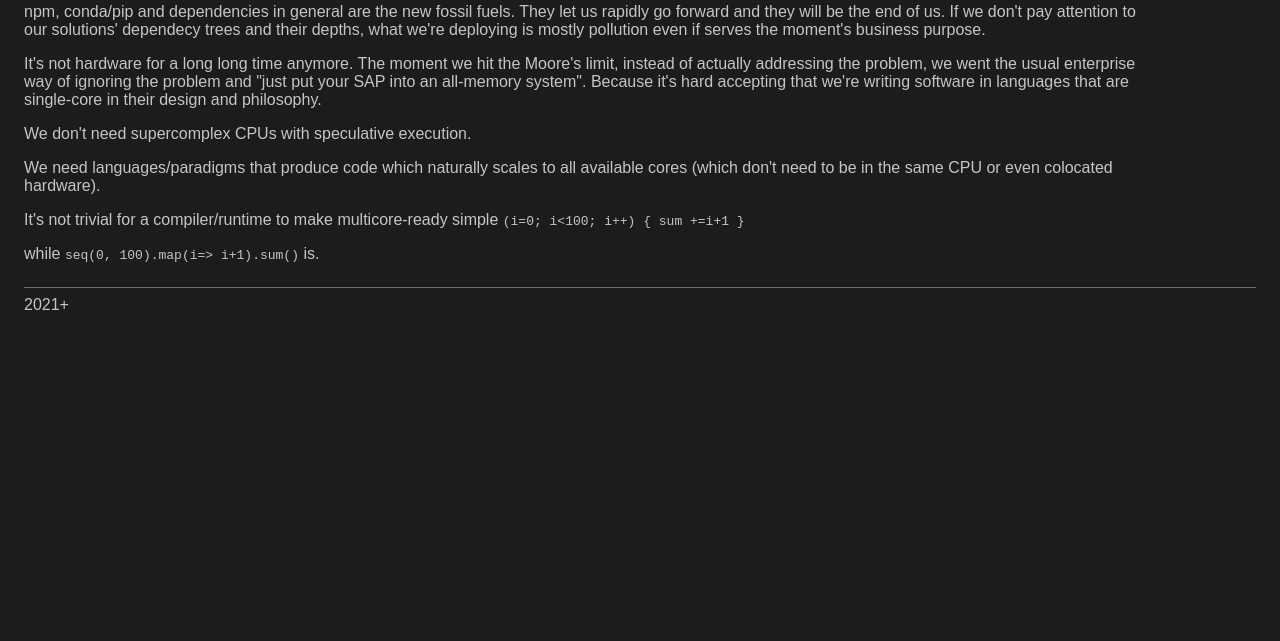
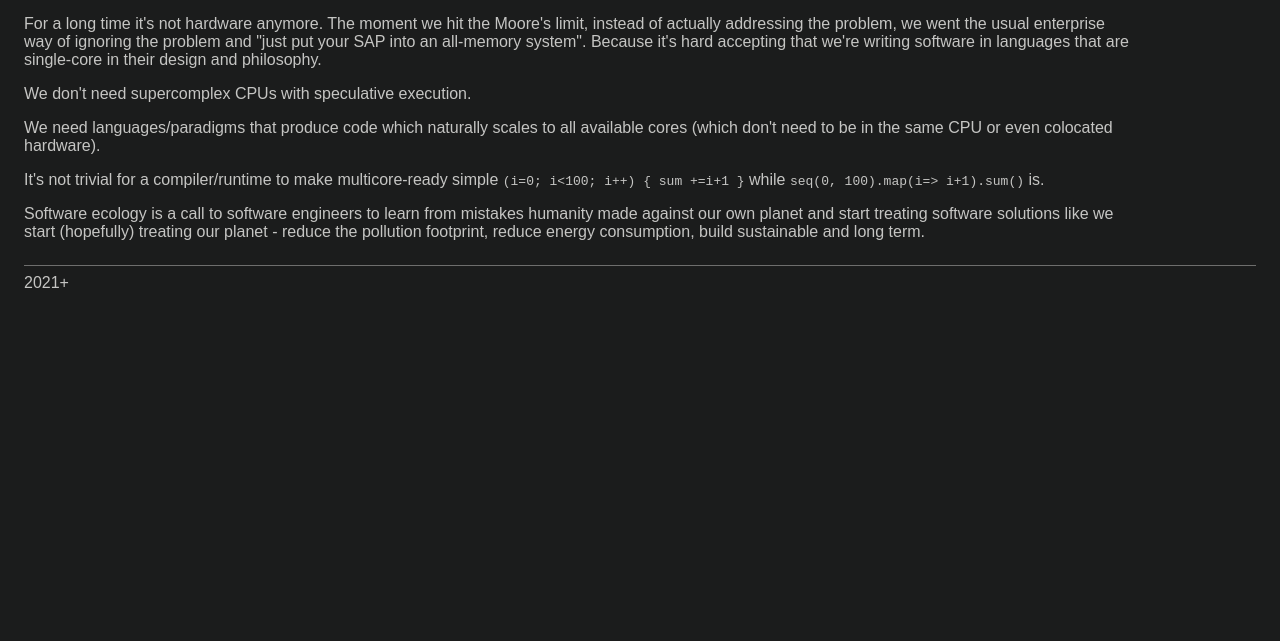
Before and after one commit to dooreelko/softwareecology.org, an Eleventy site: page index.md in a window 1280 px wide. Shown: the part 159-800 px from the top of the page. Built offline with nearby package versions, Linux system fonts and the light colour scheme; Eleventy itself is replaced by a stand-in of ours; files that its build step writes are made by us from their sources.

Commit message:
first final text

```diff
--- a/index.md
+++ b/index.md
@@ -2,19 +2,17 @@
 layout: layout.njk
 title: Software ecology
 ---
-# Software ecology
 
-npm, conda/pip and dependencies in general are the new fossil fuels.
+Package manages like npm, conda/pip and dependencies in general are the new fossil fuels.
 They let us rapidly go forward and they will be the end of us.
-If we don't pay attention to our solutions' dependecy trees and their depths,
+If we don't pay attention to our solutions' dependency trees and their depths,
 what we're deploying is mostly pollution even if serves the moment's business purpose.
 
-It's not hardware for a long long time anymore.
+For a long time it's not hardware anymore.
 The moment we hit the Moore's limit, instead of actually addressing the problem,
 we went the usual enterprise way of ignoring the problem and
 "just put your SAP into an all-memory system".
-Because it's hard accepting that we're writing software in languages that are single-core in their design and
-philosophy.
+Because it's hard accepting that we're writing software in languages that are single-core in their design and philosophy.
 
 We don't need supercomplex CPUs with speculative execution.
 
@@ -23,5 +21,8 @@ We need languages/paradigms that produce code which naturally scales to all avai
 
 
 It's not trivial for a compiler/runtime to make multicore-ready simple `(i=0; i<100; i++) { sum +=i+1 }`
+while `seq(0, 100).map(i=> i+1).sum()` is.
 
-while `seq(0, 100).map(i=> i+1).sum()` is.
+Software ecology is a call to software engineers to learn from mistakes humanity
+made against our own planet and start treating software solutions like we start (hopefully)
+treating our planet - reduce the pollution footprint, reduce energy consumption, build sustainable and long term.
```
